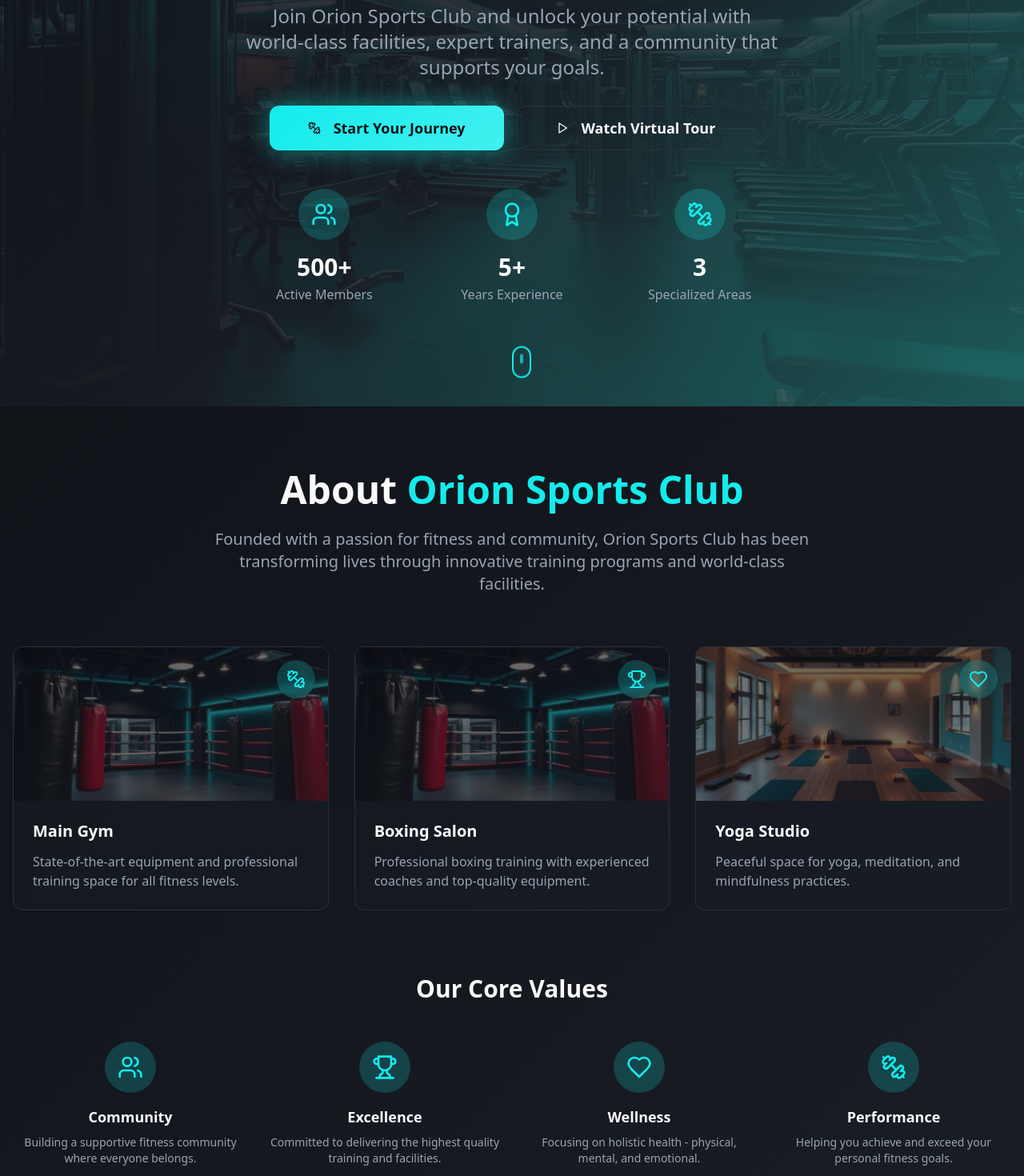
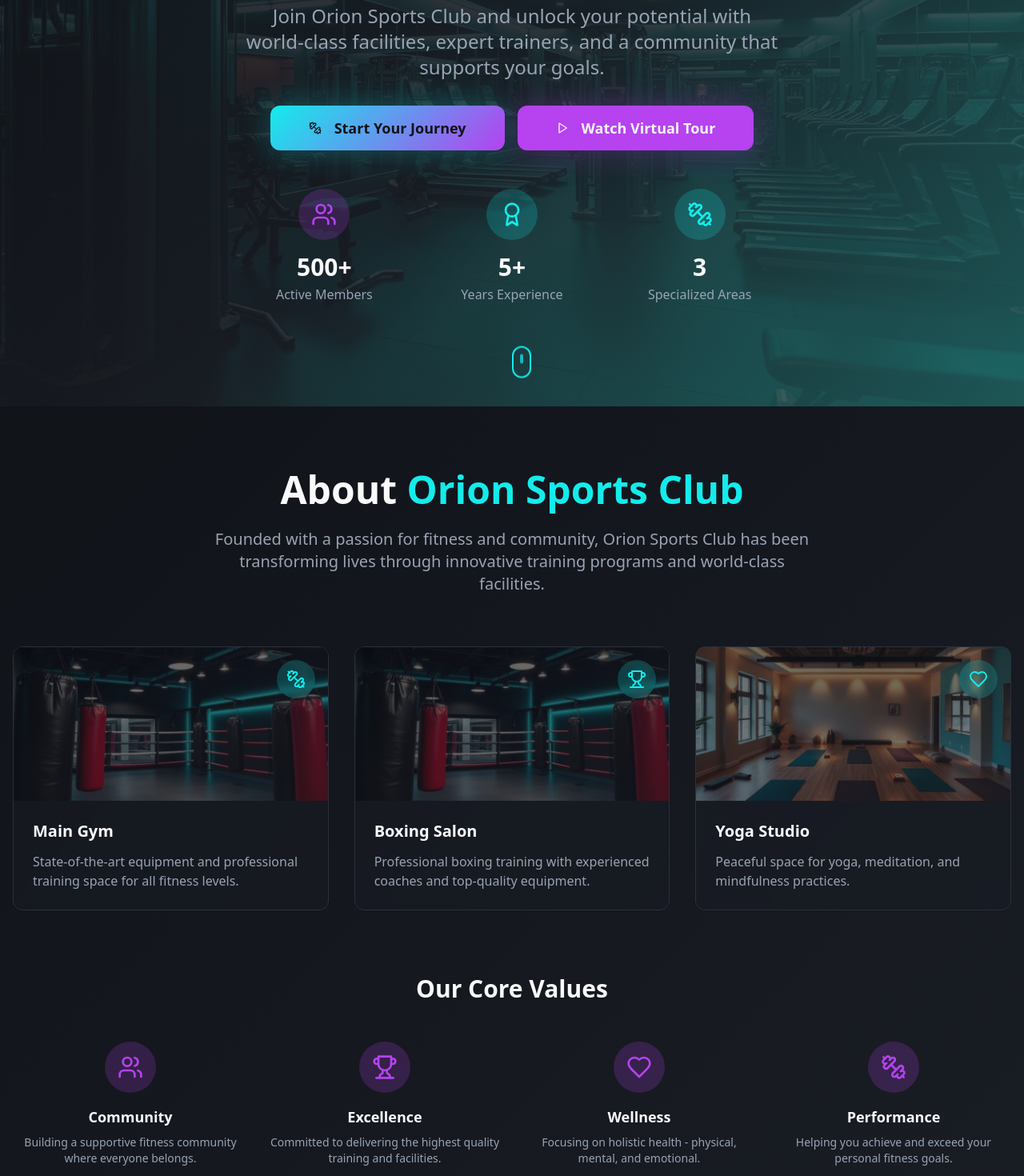
Before and after one commit to GayaneKasparova/orion-sports-hub, a React (Vite) app: page / in a window 1280 px wide. Shown: the part 292-1762 px from the top of the page at 80% size. Built offline with nearby package versions, Linux system fonts and the light colour scheme.

Commit message:
Use purple color
Implement the requested color change.

```diff
--- a/src/components/About.tsx
+++ b/src/components/About.tsx
@@ -108,8 +108,8 @@ const About = () => {
               className="text-center group animate-scale-in"
               style={{ animationDelay: `${index * 0.1}s` }}
             >
-              <div className="inline-flex items-center justify-center w-16 h-16 bg-primary/20 rounded-full mb-4 group-hover:bg-primary/30 group-hover:scale-110 transition-bounce">
-                <value.icon className="h-8 w-8 text-primary" />
+              <div className="inline-flex items-center justify-center w-16 h-16 bg-purple/20 rounded-full mb-4 group-hover:bg-purple/30 group-hover:scale-110 transition-bounce">
+                <value.icon className="h-8 w-8 text-purple" />
               </div>
               <h4 className="text-lg font-semibold text-foreground mb-2">{value.title}</h4>
               <p className="text-muted-foreground text-sm">{value.description}</p>
--- a/src/components/Hero.tsx
+++ b/src/components/Hero.tsx
@@ -33,11 +33,11 @@ const Hero = () => {
 
           {/* CTA Buttons */}
           <div className="flex flex-col sm:flex-row gap-4 justify-center items-center mb-12">
-            <Button variant="hero" size="xl" className="group">
+            <Button variant="dual" size="xl" className="group">
               <Dumbbell className="mr-2 h-5 w-5 group-hover:rotate-12 transition-bounce" />
               Start Your Journey
             </Button>
-            <Button variant="outline" size="xl" className="group">
+            <Button variant="purple" size="xl" className="group">
               <Play className="mr-2 h-5 w-5 group-hover:scale-110 transition-bounce" />
               Watch Virtual Tour
             </Button>
@@ -46,8 +46,8 @@ const Hero = () => {
           {/* Stats */}
           <div className="grid grid-cols-1 md:grid-cols-3 gap-8 max-w-2xl mx-auto">
             <div className="text-center group cursor-default hover:scale-105 transition-bounce">
-              <div className="inline-flex items-center justify-center w-16 h-16 bg-primary/20 rounded-full mb-4 group-hover:bg-primary/30 transition-smooth">
-                <Users className="h-8 w-8 text-primary" />
+              <div className="inline-flex items-center justify-center w-16 h-16 bg-purple/20 rounded-full mb-4 group-hover:bg-purple/30 transition-smooth">
+                <Users className="h-8 w-8 text-purple" />
               </div>
               <div className="text-3xl font-bold text-foreground mb-1">500+</div>
               <div className="text-muted-foreground">Active Members</div>
--- a/src/components/Trainers.tsx
+++ b/src/components/Trainers.tsx
@@ -1,5 +1,6 @@
 import { Card, CardContent } from "@/components/ui/card";
 import { Badge } from "@/components/ui/badge";
+import { Button } from "@/components/ui/button";
 import { Star, Award, Users } from "lucide-react";
 import trainerHero from "@/assets/trainer-hero.jpg";
 
@@ -121,9 +122,9 @@ const Trainers = () => {
               Book a consultation with one of our certified trainers and create a
               personalized fitness plan that works for you.
             </p>
-            <button className="bg-primary text-primary-foreground px-8 py-3 rounded-lg font-semibold hover:bg-primary/90 transition-smooth shadow-glow hover:shadow-glow/80">
+            <Button variant="purple" size="lg">
               Schedule Consultation
-            </button>
+            </Button>
           </div>
         </div>
       </div>
--- a/src/components/ui/button.tsx
+++ b/src/components/ui/button.tsx
@@ -19,6 +19,8 @@ const buttonVariants = cva(
         ghost: "hover:bg-accent hover:text-accent-foreground",
         link: "text-primary underline-offset-4 hover:underline",
         hero: "bg-gradient-primary text-primary-foreground hover:scale-105 transition-bounce shadow-glow animate-glow-pulse",
+        purple: "bg-purple text-purple-foreground hover:bg-purple/90 shadow-purple-glow hover:shadow-purple-glow/80",
+        dual: "bg-gradient-dual text-primary-foreground hover:scale-105 transition-bounce shadow-glow",
         sport: "bg-accent text-accent-foreground hover:bg-accent/80 border border-primary/20"
       },
       size: {
--- a/src/index.css
+++ b/src/index.css
@@ -19,10 +19,15 @@ All colors MUST be HSL.
     --popover: 220 18% 10%;
     --popover-foreground: 0 0% 95%;
 
-    /* Orion teal brand color */
+    /* Orion dual-color brand palette */
     --primary: 180 85% 50%;
     --primary-foreground: 220 20% 8%;
     --primary-glow: 180 85% 60%;
+
+    /* Purple accent from brand */
+    --purple: 280 85% 60%;
+    --purple-foreground: 0 0% 98%;
+    --purple-glow: 280 85% 70%;
 
     /* Athletic secondary colors */
     --secondary: 220 15% 18%;
@@ -45,10 +50,13 @@ All colors MUST be HSL.
 
     /* Custom Orion design tokens */
     --gradient-primary: linear-gradient(135deg, hsl(180 85% 50%), hsl(180 85% 60%));
+    --gradient-purple: linear-gradient(135deg, hsl(280 85% 60%), hsl(280 85% 70%));
+    --gradient-dual: linear-gradient(135deg, hsl(180 85% 50%), hsl(280 85% 60%));
     --gradient-dark: linear-gradient(135deg, hsl(220 20% 8%), hsl(220 18% 12%));
     --gradient-hero: linear-gradient(135deg, hsl(220 20% 8%) 0%, hsl(220 18% 12%) 50%, hsl(180 50% 25%) 100%);
 
     --shadow-glow: 0 0 40px hsl(180 85% 50% / 0.3);
+    --shadow-purple-glow: 0 0 40px hsl(280 85% 60% / 0.3);
     --shadow-card: 0 10px 30px -5px hsl(220 20% 5% / 0.5);
 
     --transition-smooth: all 0.3s cubic-bezier(0.4, 0, 0.2, 1);
--- a/tailwind.config.ts
+++ b/tailwind.config.ts
@@ -28,6 +28,11 @@ export default {
 					DEFAULT: 'hsl(var(--primary))',
 					foreground: 'hsl(var(--primary-foreground))',
 					glow: 'hsl(var(--primary-glow))'
+				},
+				purple: {
+					DEFAULT: 'hsl(var(--purple))',
+					foreground: 'hsl(var(--purple-foreground))',
+					glow: 'hsl(var(--purple-glow))'
 				},
 				secondary: {
 					DEFAULT: 'hsl(var(--secondary))',
@@ -71,11 +76,14 @@ export default {
 			},
 			backgroundImage: {
 				'gradient-primary': 'var(--gradient-primary)',
+				'gradient-purple': 'var(--gradient-purple)',
+				'gradient-dual': 'var(--gradient-dual)',
 				'gradient-dark': 'var(--gradient-dark)',
 				'gradient-hero': 'var(--gradient-hero)'
 			},
 			boxShadow: {
 				'glow': 'var(--shadow-glow)',
+				'purple-glow': 'var(--shadow-purple-glow)',
 				'card': 'var(--shadow-card)'
 			},
 			transitionTimingFunction: {
```
